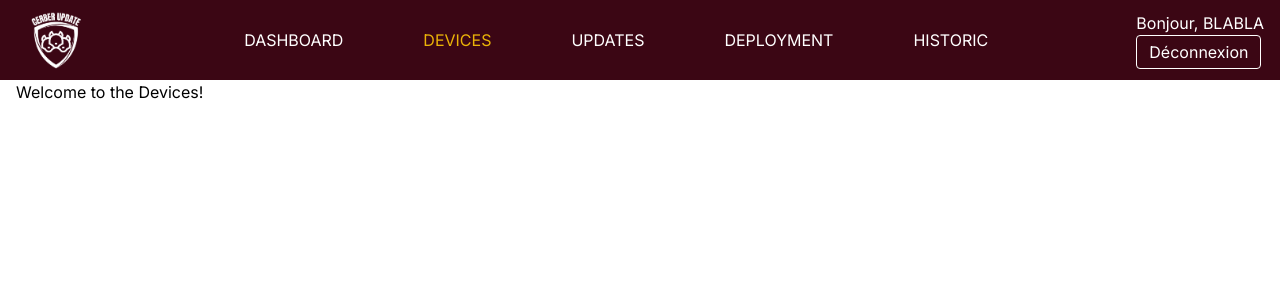
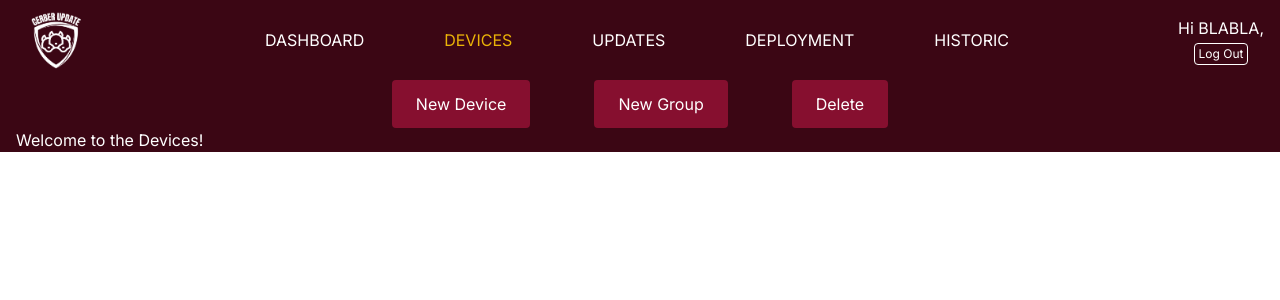
Before and after one commit to benjaminbaret/cerber-web-app, a Next.js app: page /devices in a window 1280 px wide. Shown: the top 300 px of the page. Built offline with nearby package versions, Linux system fonts and the light colour scheme.

Commit message:
Derniere MAJ

```diff
--- a/app/component/header/navbar.tsx
+++ b/app/component/header/navbar.tsx
@@ -13,11 +13,11 @@ const Navbar = ({ currentPage }) => {
                 <div className="container mx-auto px-4 h-full">
                     <div className="flex justify-between items-center h-full">
                         <div>
-                            <img
+                            <a href="/dashboard"><img
                                 src="cerber-logo-white.png"
                                 className="h-20"
                                 alt="Logo"
-                            />
+                            /> </a>
                         </div>
                         <ul className="hidden md:flex gap-x-20 text-white">
                             <li>
@@ -46,17 +46,15 @@ const Navbar = ({ currentPage }) => {
                                 </Link>
                             </li>
                         </ul>
-                        <div>
+                        <div className="text-center">
                             <div className="text-white">
-                                <p>Bonjour, BLABLA</p>
+                                <p>Hi BLABLA,</p>
                             </div>
                             <div>
                                 <button
                                     onClick={logout}
-                                    className="text-white bg-transparent border border-white px-3 py-1 rounded"
-                                >
-                                    Déconnexion
-                                </button>
+                                    className="text-white bg-transparent border border-white rounded px-1 py-0.5 text-xs"
+                                >Log Out</button>
                             </div>
                         </div>
                     </div>
--- a/app/devices/page.tsx
+++ b/app/devices/page.tsx
@@ -2,8 +2,15 @@ import Navbar from "../component/header/navbar";
 
 const devicesPage = () => {
     return (
-        <div>
+        <div className="bg-darkPurple text-white">
             <Navbar currentPage="devices" />
+            <div>
+                <div className="flex justify-center items-center">
+                    <button className="bg-rose-800 bg-opacity-75 text-white px-6 py-3 rounded mr-16">New Device</button>
+                    <button className="bg-rose-800  bg-opacity-75 text-white px-6 py-3 rounded mr-16">New Group</button>
+                    <button className="bg-rose-800 bg-opacity-75 text-white px-6 py-3 rounded">Delete</button>
+                </div>
+            </div>
             <div className="container mx-auto px-4">
                 <h1>Welcome to the Devices!</h1>
             </div>
```
